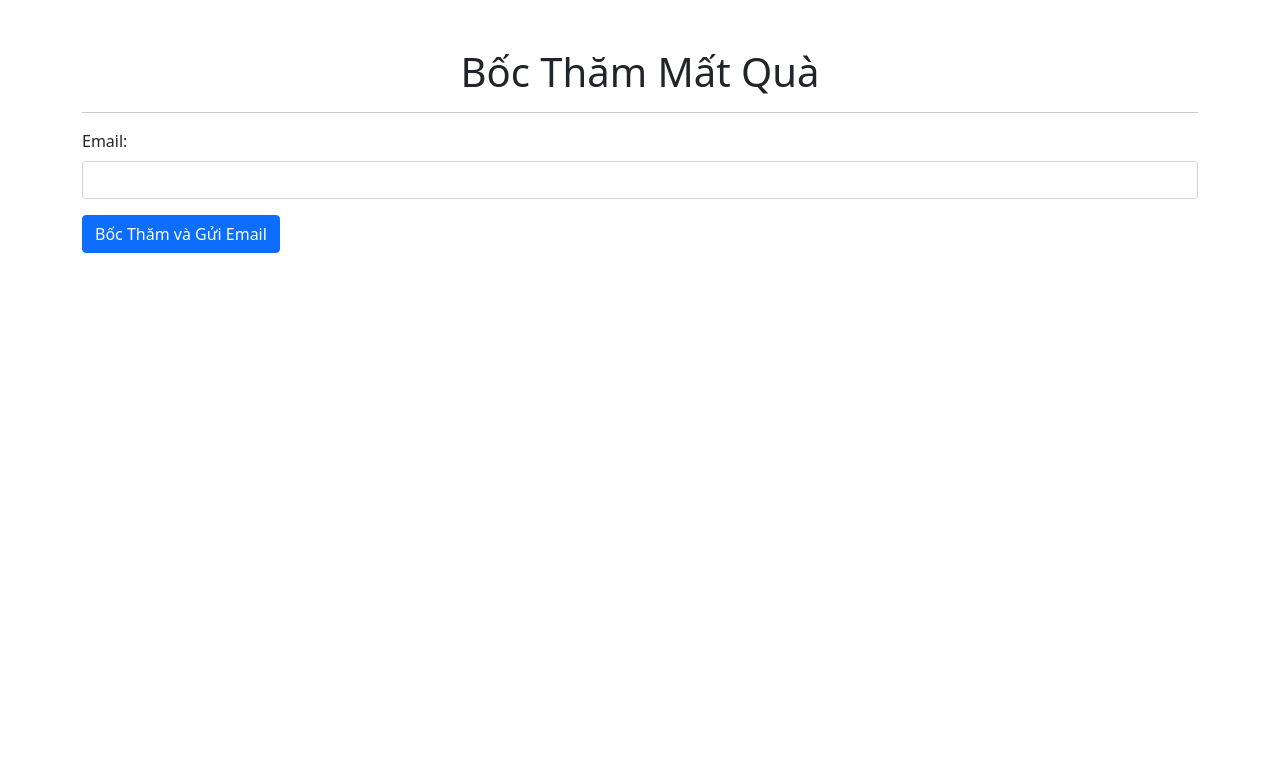
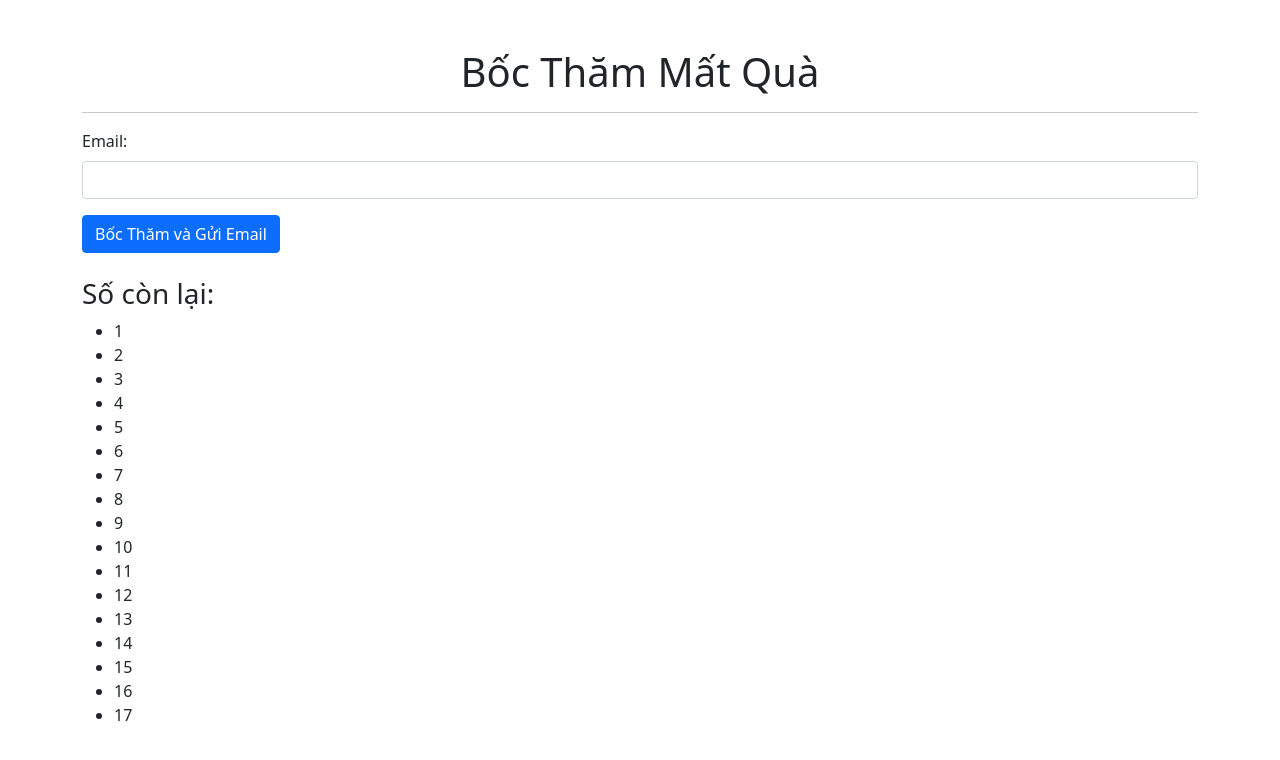
Before and after one commit to LETRUONGIOT98/boctham, a Flask app: page / in a window 1280 px wide. Shown: the top 760 px of the page. Run offline with Flask 2, Linux system fonts and the light colour scheme.

Commit message:
Cập nhật tệp app.py và cấu hình lạ

```diff
--- a/app.py
+++ b/app.py
@@ -1,7 +1,6 @@
 from flask import Flask, render_template, request, redirect, flash
 from flask_mail import Mail, Message
 import random
-import os
 
 app = Flask(__name__)
 app.secret_key = 'your_secret_key'  # Đặt khóa bí mật cho Flask
@@ -29,6 +28,7 @@ def index():
     global numbers
     selected_number = None
     selected_name = None
+    remaining_numbers = numbers  # Danh sách các số chưa quay
 
     if request.method == "POST":
         email = request.form.get("email")
@@ -56,7 +56,7 @@ def index():
             except Exception as e:
                 flash(f"Lỗi khi gửi email: {e}", "danger")
 
-    return render_template("index.html", selected_number=selected_number, selected_name=selected_name)
+    return render_template("index.html", selected_number=selected_number, selected_name=selected_name, remaining_numbers=remaining_numbers)
 
 if __name__ == "__main__":
-     app.run(host='0.0.0.0', port=10000)
+    app.run(host='0.0.0.0', port=10000)
--- a/templates/index.html
+++ b/templates/index.html
@@ -29,6 +29,7 @@
             </div>
             <button type="submit" class="btn btn-primary">Bốc Thăm và Gửi Email</button>
         </form>
+
         {% if selected_number and selected_name %}
         <div class="mt-4">
             <h3>Kết quả:</h3>
@@ -36,6 +37,17 @@
 
         </div>
         {% endif %}
+
+        {% if remaining_numbers %}
+        <div class="mt-4">
+            <h3>Số còn lại:</h3>
+            <ul>
+                {% for number in remaining_numbers %}
+                    <li>{{ number }}</li>
+                {% endfor %}
+            </ul>
+        </div>
+        {% endif %}
     </div>
     <script src="https://cdn.jsdelivr.net/npm/bootstrap@5.1.3/dist/js/bootstrap.bundle.min.js"></script>
 </body>
```
